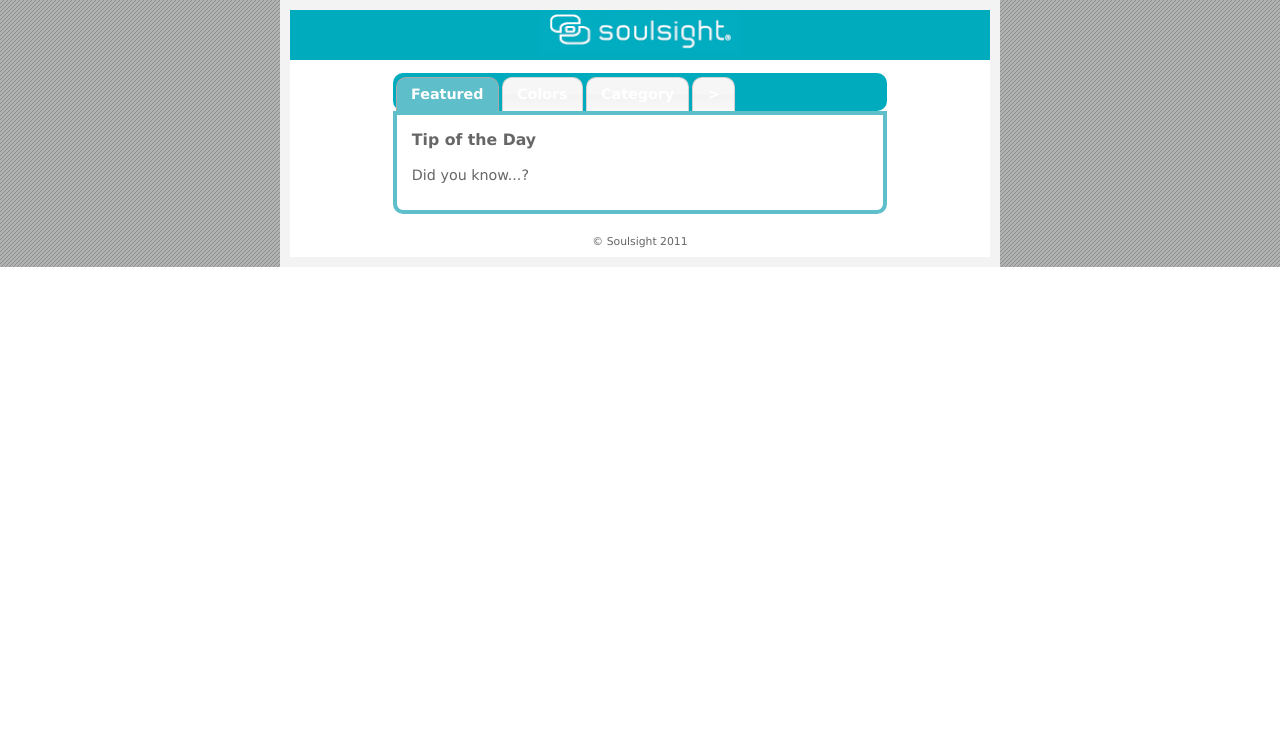
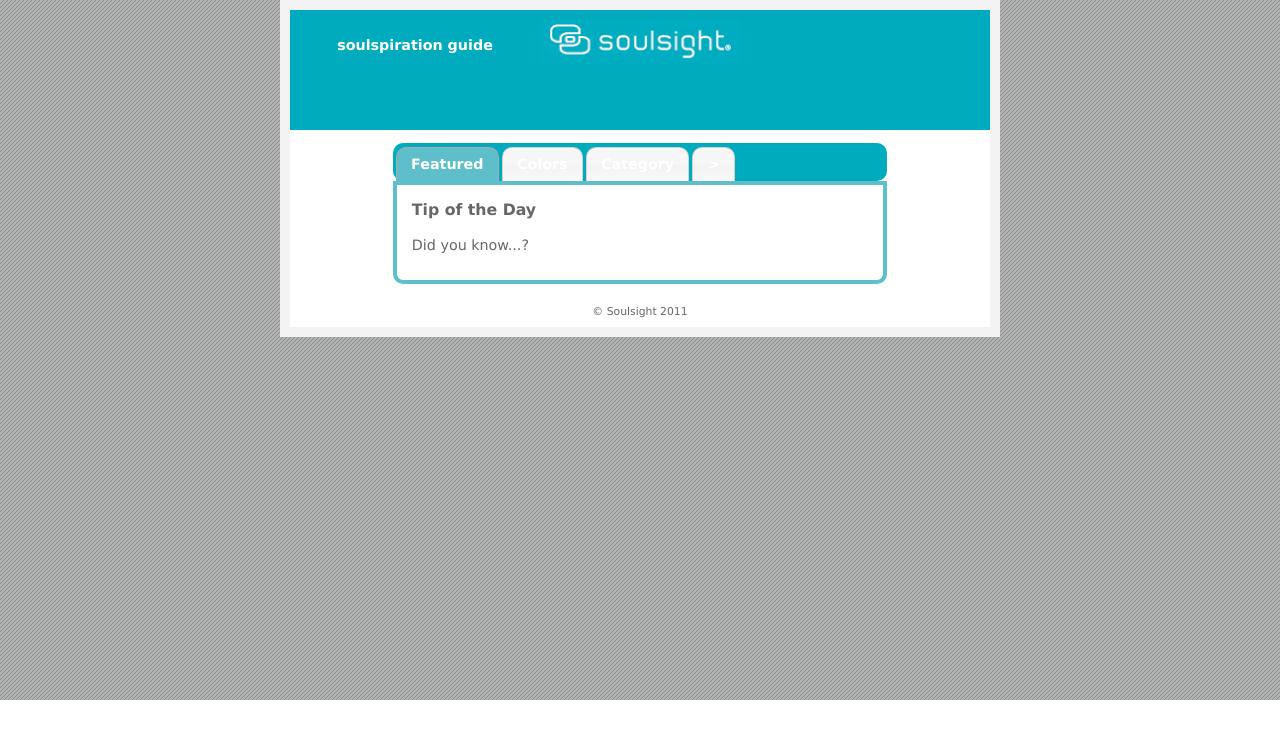
Before and after one commit to brendateruel/webappdev-project1, a plain HTML site: page index.htm in a window 1280 px wide. Drawn offline with nearby package versions, Linux system fonts and the light colour scheme; files whose address does not match are found by name.

Commit message:
more layout modifications

```diff
--- a/css/styles.css
+++ b/css/styles.css
@@ -1,6 +1,6 @@
 body {
 	background: transparent url(../images/bg.gif);
-	height: 100%;
+	height: 700px;
 }
 
 #container{
@@ -17,24 +17,28 @@ body {
 
 header {
 	background-color: #00abbe;
-	height:50px;
+	height: 120px;
+	text-align: center;
 }
 
 header img {
+	position: relative;
+	top: 10px;
 	float: right;
 	margin-right: 250px;
 	clear: both;
 }
 
 header h1 {
-	position: absolute;
 	color: #000000;
-	padding-bottom: 5px;
-	padding-top: 5px;
-	text-align: center;
 	font-size: 1.1em;
 	font-weight: bold;
 	text-indent: -11000px;
+}
+
+header h2 {
+	color: #ffffff;
+	padding: 20px 0px 15x 0px;
 }
 
 #wrap, section#wrap {
--- a/index.htm
+++ b/index.htm
@@ -13,8 +13,9 @@
 <body>
 <div id="container">
 <header>
-	<h1>Soulsight Web App</h1>
 	<img src="images/soulsight-logo.png" alt="soulsight logo" />
+	<h1>Soulsight</h1>
+	<h2>soulspiration guide</h2>
 </header>
 <div id="wrap">
 <section id="wrap">
```
